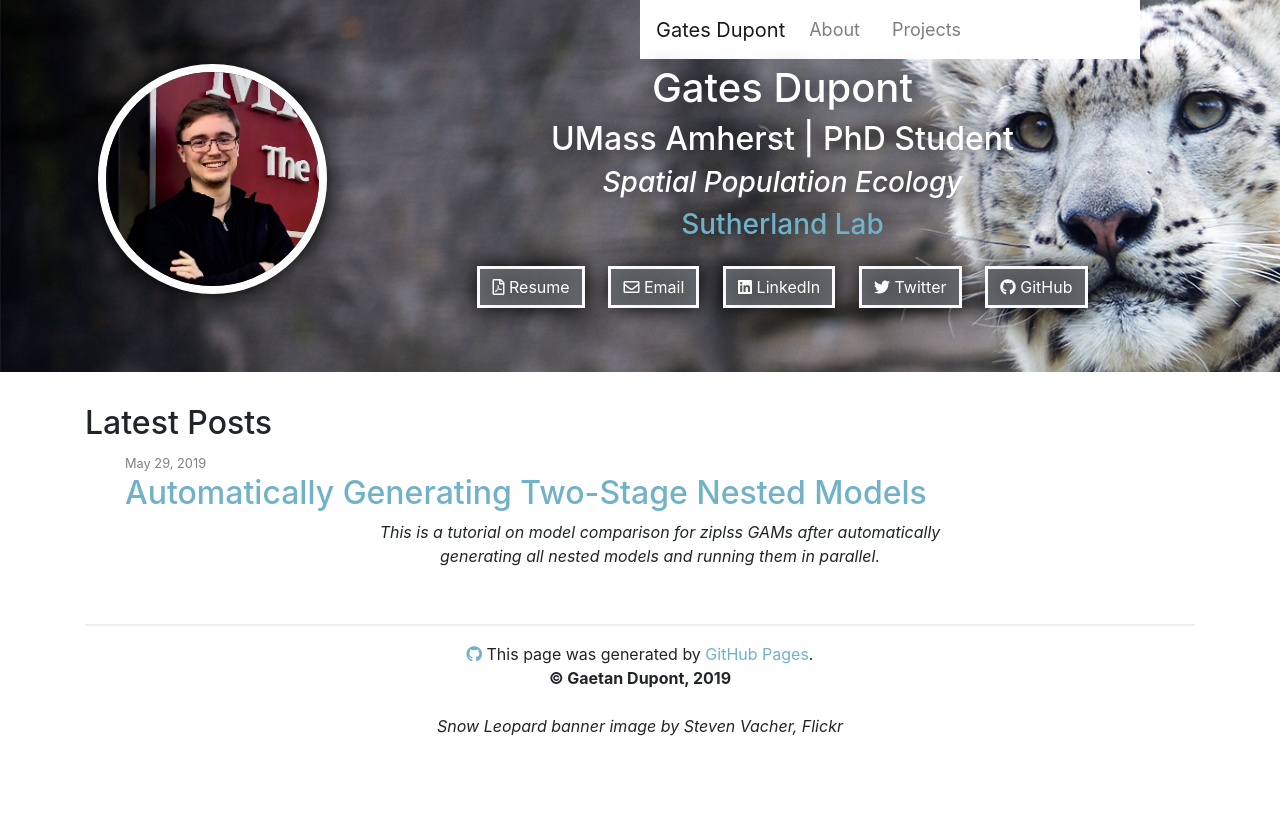
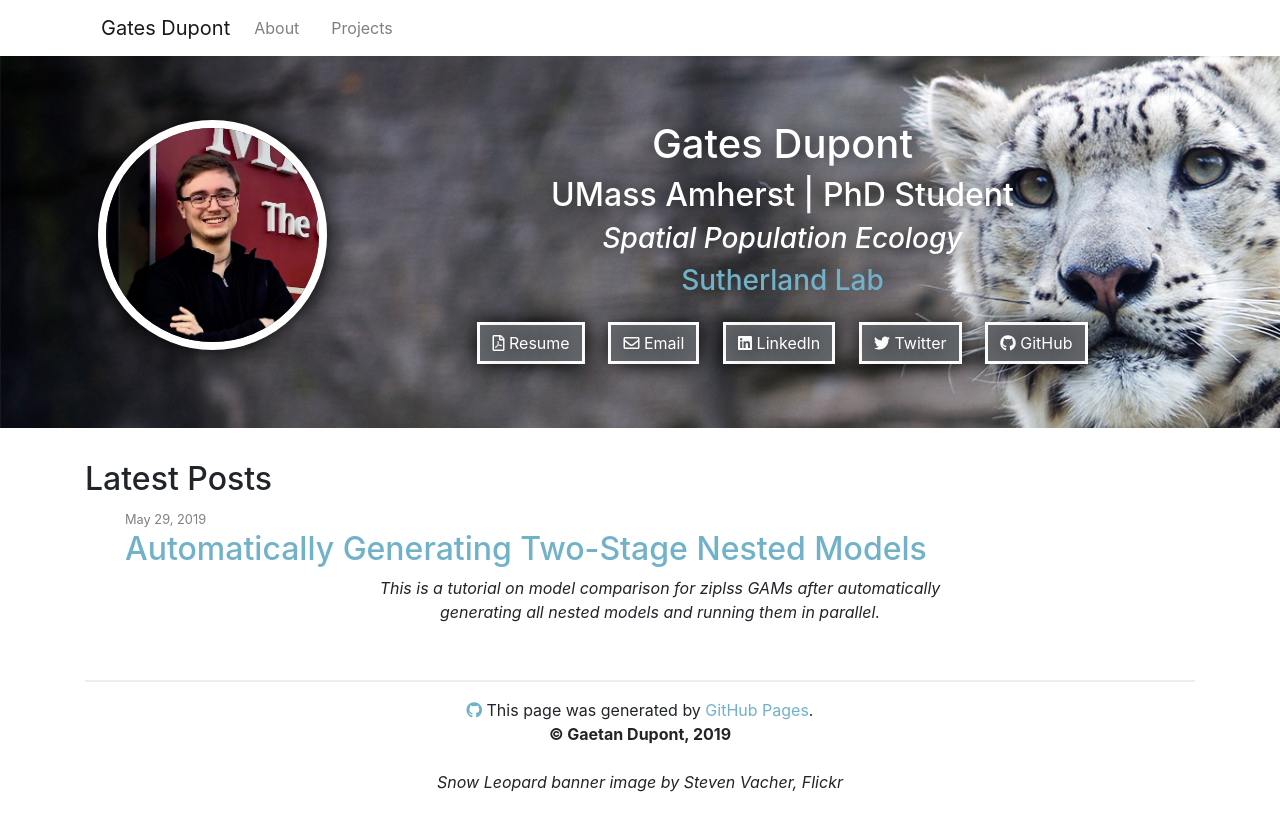
Before and after one commit to chrisyeh96/chrisyeh96.github.io, a Jekyll site: the page built from index.md, in a window 1280 px wide. Shown: the top 831 px of the page. Built offline with Jekyll 4.4.1, drawn with Linux system fonts in a browser that asks for light colours; nearby versions of some CDN libraries.

Commit message:
Update website.css

```diff
--- a/css/website.css
+++ b/css/website.css
@@ -57,15 +57,6 @@ a.nav-link:hover {
 
 a.nav-link:active {
   color: gray;
-}
-
-nav {
-  float:right;
-  font-size: 1.125em;
-  margin-right: 5%;
-  text-align:right;
-  width:45%;
-
 }
 
 /*******************
```
